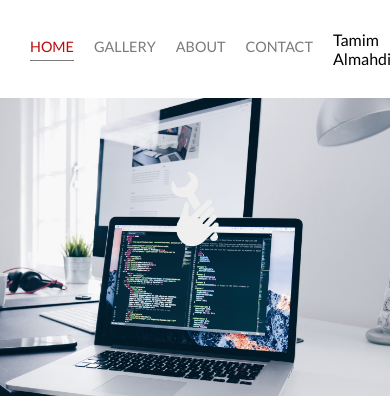
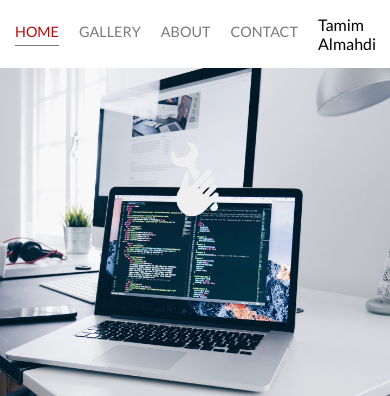
Before and after one commit to tamimalmahdi/webpage, a plain HTML site: page index.html in a window 390 px wide. Shown: the top 396 px of the page. Drawn offline with Linux system fonts and the light colour scheme.

Commit message:
Nav adjustment for phones to fit everything

```diff
--- a/stylesheet.css
+++ b/stylesheet.css
@@ -362,6 +362,9 @@ html body {
 }
 
 @media only screen and (max-width:500px) {
+	.nav-wrapper {
+		padding: 15px;
+	}
 	.footer .logos {
 		margin-left: 31%;
 	}
```
